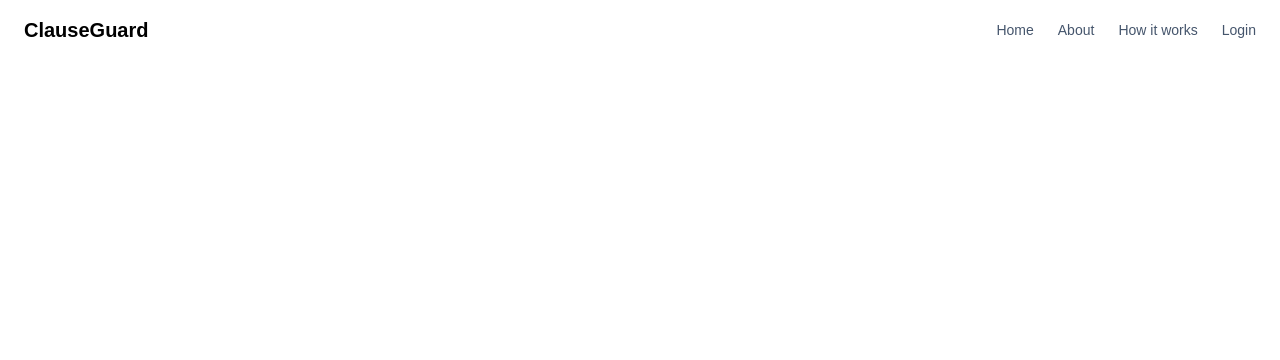
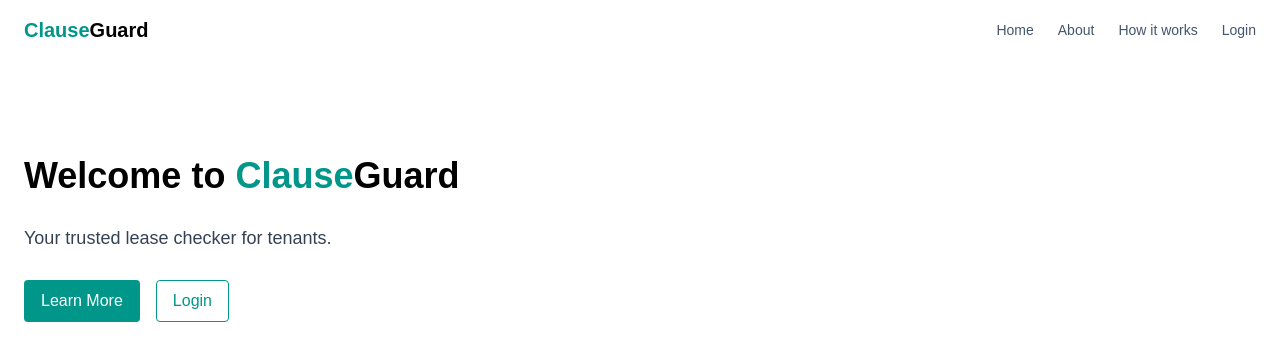
Before and after one commit to Siddharth-Varma-Raja/ClauseGuard, a Next.js app in the folder Development/frontend/: page / in a window 1280 px wide. Shown: the top 360 px of the page. Built offline with nearby package versions, Linux system fonts and the light colour scheme.

Commit message:
Add Home

```diff
--- a/Development/frontend/app/layout.tsx
+++ b/Development/frontend/app/layout.tsx
@@ -14,8 +14,8 @@ const geistMono = Geist_Mono({
 });
 
 export const metadata: Metadata = {
-  title: "Create Next App",
-  description: "Generated by create next app",
+  title: "ClauseGuard",
+  description: "Lease Checker for Tenants",
 };
 
 export default function RootLayout({ children }: LayoutProps<"/">) {
@@ -27,7 +27,6 @@ export default function RootLayout({ children }: LayoutProps<"/">) {
       <body className="min-h-full flex flex-col">
         <Navbar />
         {children}
-
         </body>
     </html>
   );
--- a/Development/frontend/app/page.tsx
+++ b/Development/frontend/app/page.tsx
@@ -1,4 +1,18 @@
 
 import Navbar from "@/components/Navbar";
 
-export default function Home() {}
+export default function Home() {
+
+  return (
+    <main className="min-h-screen flex-col items-center justify-between p-24 bg-white px-6">
+      <div className="gap-7 flex flex-col justify-center">
+      <h1 className="text-4xl font-bold text-black ">Welcome to <span className="text-teal-600 ">Clause</span>Guard</h1>
+      <p className="text-lg text-gray-700">Your trusted lease checker for tenants.</p>
+      <div className="flex gap-4">
+        <a href="/about" className="px-4 py-2 bg-teal-600 text-white rounded border border-transparent transition-colors duration-200 hover:bg-white hover:text-teal-600 hover:border-teal-600">Learn More</a>
+        <a href="/login" className="px-4 py-2 bg-white text-teal-600 rounded border border-teal-600 transition-colors duration-200 hover:bg-white hover:border-white">Login</a>
+      </div>
+      </div>
+    </main>
+  );
+}
--- a/Development/frontend/components/Navbar.tsx
+++ b/Development/frontend/components/Navbar.tsx
@@ -1,16 +1,20 @@
+'use client'
+
 import Link from "next/link";
 import GlobalStyles from "../styles/globals.css";
+
+const linkHoverClass = "hover:text-slate-950 transition-colors duration-100 ease-in-out"
 
 export default function Navbar() {
 return(
     <nav className="flex justify-between items-center px-6 py-4 bg-white text-black">
-        <Link href="/" className="text-xl font-bold">ClauseGuard</Link>
+        <Link href="/" className="text-xl font-bold"><span className="text-teal-600 ">Clause</span>Guard</Link>
 
         <div className="flex gap-6 items-center text-sm text-slate-600">
-        <Link href="/">Home</Link>
-        <Link href="/about">About</Link>
-        <Link href="/workflow">How it works</Link>
-        <button>Login</button>
+        <Link href="/" className={linkHoverClass}>Home</Link>
+        <Link href="/about" className={linkHoverClass}>About</Link>
+        <Link href="/workflow" className={linkHoverClass}>How it works</Link>
+        <Link href="/login" className={linkHoverClass}>Login</Link>
         </div>
     </nav>
     );
```
